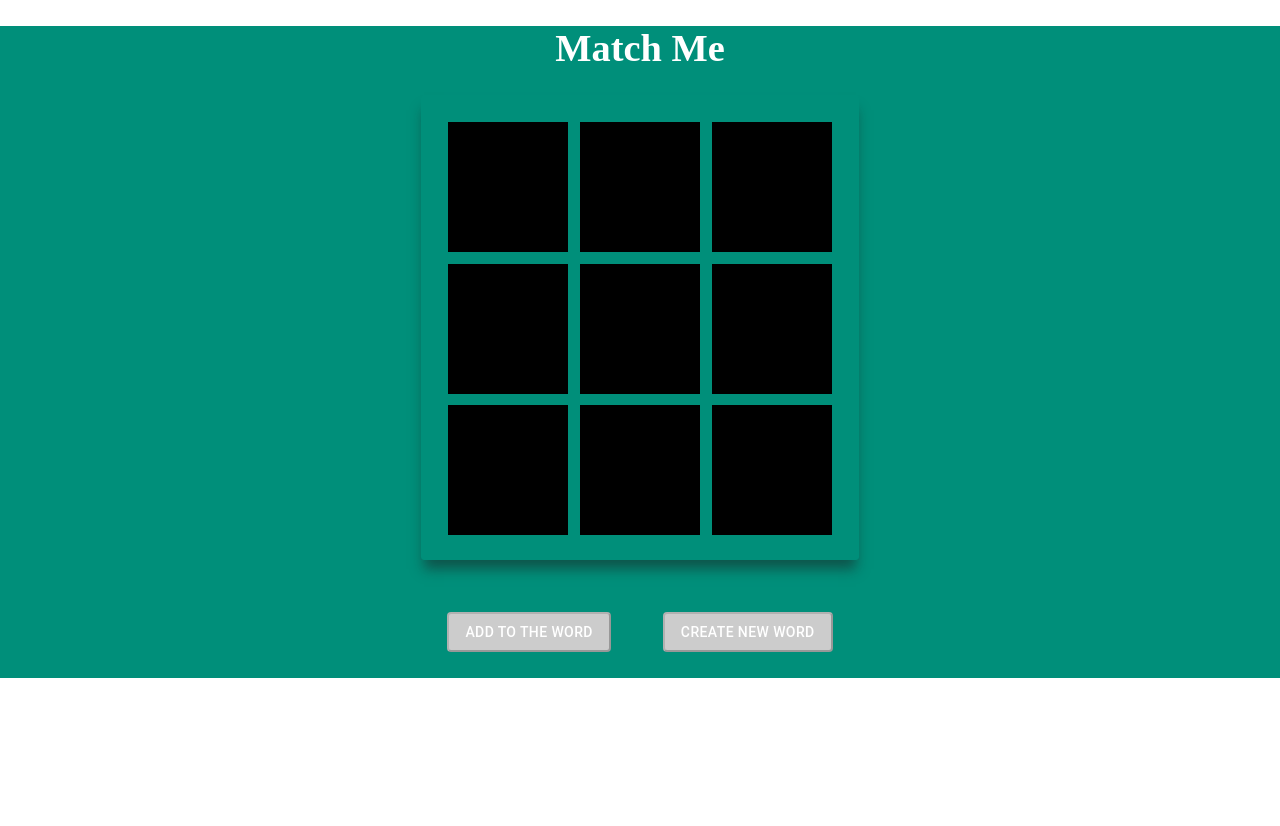
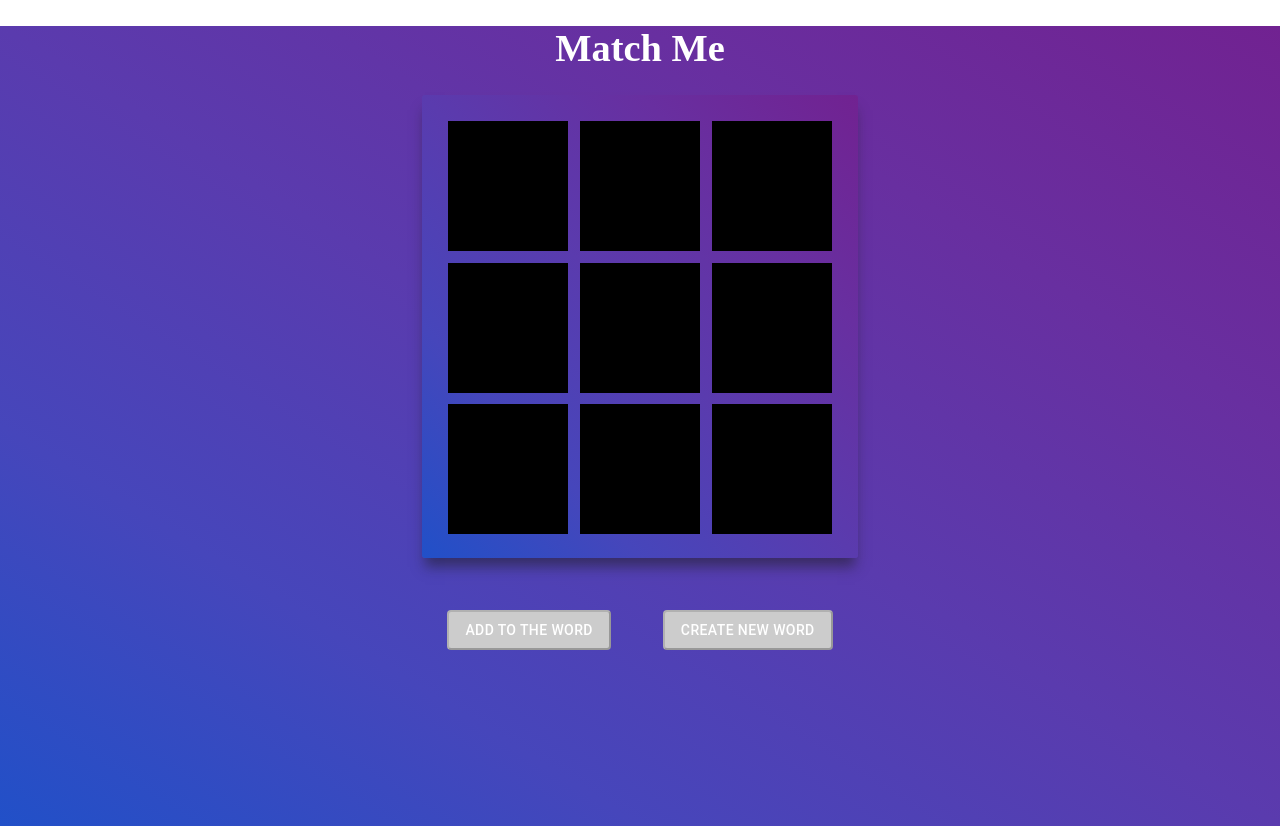
Before and after one commit to SandeepAmarnath/Memory-Game, a React (Create React App) app: page / in a window 1280 px wide. Before the commit the page ends 800 px from the top, so only its background shows below. Built offline with nearby package versions, Linux system fonts and the light colour scheme.

Commit message:
gradient

```diff
--- a/src/App.css
+++ b/src/App.css
@@ -1,5 +1,6 @@
 .App {
   /* text-align: center; */
+
 }
 
 .App-logo {
--- a/src/components/WordContainer/WordContainer.module.css
+++ b/src/components/WordContainer/WordContainer.module.css
@@ -1,6 +1,6 @@
 .WordContainer {
-  border-radius: 5px solid #008F7A;
-  background-color: #008F7A;
+  border-radius: 5px solid linear-gradient(to right top, #2150c8, #4646bb, #5a3bae, #682fa0, #712291);;
+  background-image: linear-gradient(to right top, #2150c8, #4646bb, #5a3bae, #682fa0, #712291);;
   margin-right: 5%;
   padding: 5px;
   width: 25%;
--- a/src/containers/Gameboard/Gameboard.module.css
+++ b/src/containers/Gameboard/Gameboard.module.css
@@ -3,7 +3,9 @@
   font-size: 1.2em;
   letter-spacing: 0.2%;
   text-align: center;
-  background-color: #008F7A;
+  background-image: linear-gradient(to right top, #2150c8, #4646bb, #5a3bae, #682fa0, #712291);;
+  height: 100vh;
+
 }
 
 h1 {
--- a/src/containers/Pictures/Pictures.module.css
+++ b/src/containers/Pictures/Pictures.module.css
@@ -2,10 +2,10 @@
   width: 26%;
   padding: 2%;
   padding-bottom: 1%;
-  border: 1px solid #008F7A;
+  border: 1px solid inear-gradient(to right top, #2150c8, #4646bb, #5a3bae, #682fa0, #712291);;
   display: inline-block;
   box-shadow: 0 12px 12px -3px #1c1c1d80;
-  background-color: #008F7A;
+  background-image: linear-gradient(to right top, #2150c8, #4646bb, #5a3bae, #682fa0, #712291);;
   border-radius: 3px;
 }
 
```
